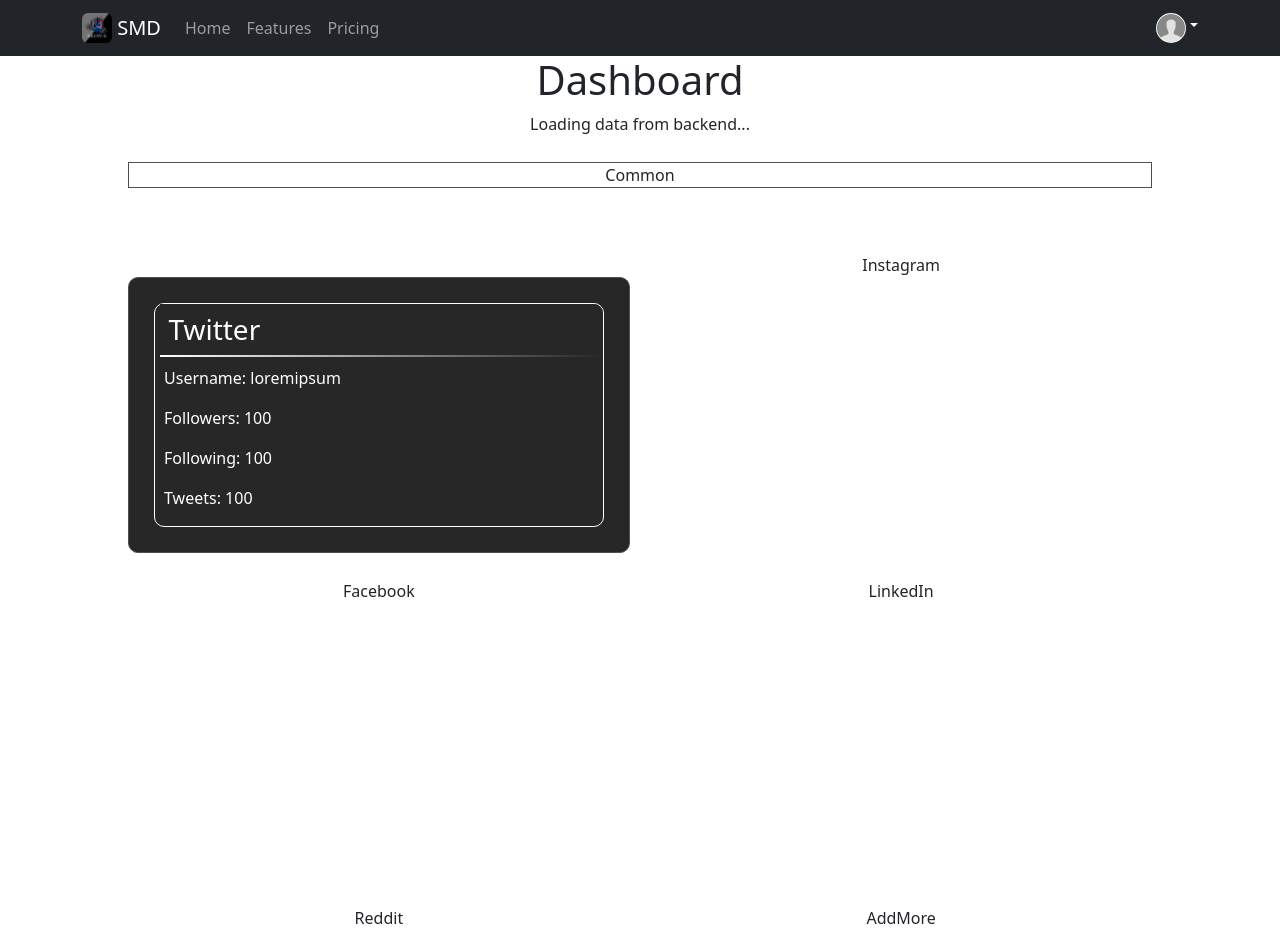
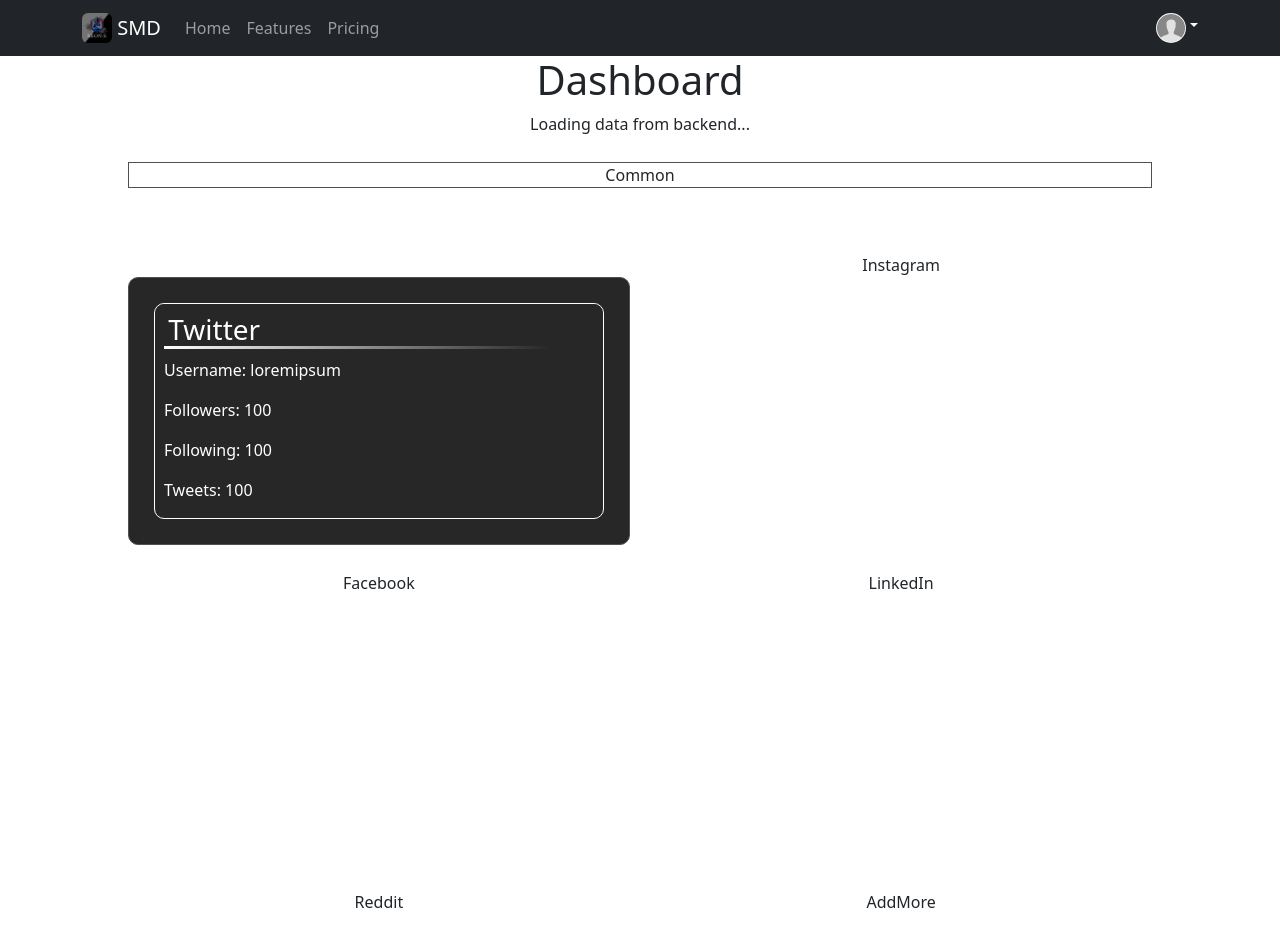
Before and after one commit to binayakbishnu/social-media-dashboard, a React (Create React App) app: page / in a window 1280 px wide. Built offline with nearby package versions, Linux system fonts and the light colour scheme.

Commit message:
fix: bottom line below card heading complete

```diff
--- a/src/components/Component.module.css
+++ b/src/components/Component.module.css
@@ -17,23 +17,25 @@
     border-radius: 10px;
 }
 
-.parentHeadingContainerBorder {
-    margin-left: 1%;
-    border-radius: 0px 10px 10px 0px;
+/* .parentHeadingContainerBorder {
+    margin: 0% 1%;
+    border-radius: 10px 10px 10px 0px;
+    background-color: rgba(0, 0, 0, 0);
     background-image: linear-gradient(to right,
-            white, rgba(0, 0, 0, 0));
+            rgba(0, 0, 0, 0), white, rgba(0, 0, 0, 0));
     padding-bottom: 2px;
-}
+} */
 
 .parentHeadingContainer {
     background-color: rgb(39, 39, 39);
+
     margin: 0;
     padding: 2%;
-    padding-right: 5%;
+    padding-bottom: 0;
     /* width: fit-content; */
 
     /* border: 1px solid white; */
-    border-radius: 0px 10px 0px 0px;
+    border-radius: 10px 10px 0px 0px;
     /* border-width: 0px 1px 1px 0px; */
 
     /* border-image:
@@ -42,11 +44,26 @@
             rgba(0, 0, 0, 0)) 1 100%;
     border-style: solid;
     border-width: 10px; */
+
+    /* background-color: red; */
 }
 
 .parentHeading {
     margin: 0;
     padding: 0;
+    margin-left: 1%;
+
+    /* text-align: center; */
+}
+
+.parentHeadingLine {
+    height: 3px;
+    width: 90%;
+    /* background-color: white; */
+    background-image: linear-gradient(to right, white, rgba(0, 0, 0, 0));
+    background-image: -o-linear-gradient(to right, white, rgba(0, 0, 0, 0));
+    background-image: -moz-linear-gradient(to right, white, rgba(0, 0, 0, 0));
+    background-image: -webkit-linear-gradient(to right, white, rgba(0, 0, 0, 0));
 }
 
 .mainContent {
--- a/src/components/Twitter.jsx
+++ b/src/components/Twitter.jsx
@@ -6,11 +6,12 @@
   return (
     <div className={`${componentStyles.outerParent}`}>
       <div className={`${componentStyles.parentContainer}`}>
-        <div className={`${componentStyles.parentHeadingContainerBorder}`}>
+        {/* <div className={`${componentStyles.parentHeadingContainerBorder}`}> */}
           <div className={`${componentStyles.parentHeadingContainer}`}>
             <h3 className={`${componentStyles.parentHeading}`}>Twitter</h3>
+            <div className={`${componentStyles.parentHeadingLine}`}></div>
           </div>
-        </div>
+        {/* </div> */}
         <div className={`${componentStyles.mainContent}`}>
           <p className={`${componentStyles.dataFields}`}>
             Username: <span className={`${componentStyles.dataValues}`}> {twitterStats.username ? twitterStats.username : 'loremipsum'}</span>
```
